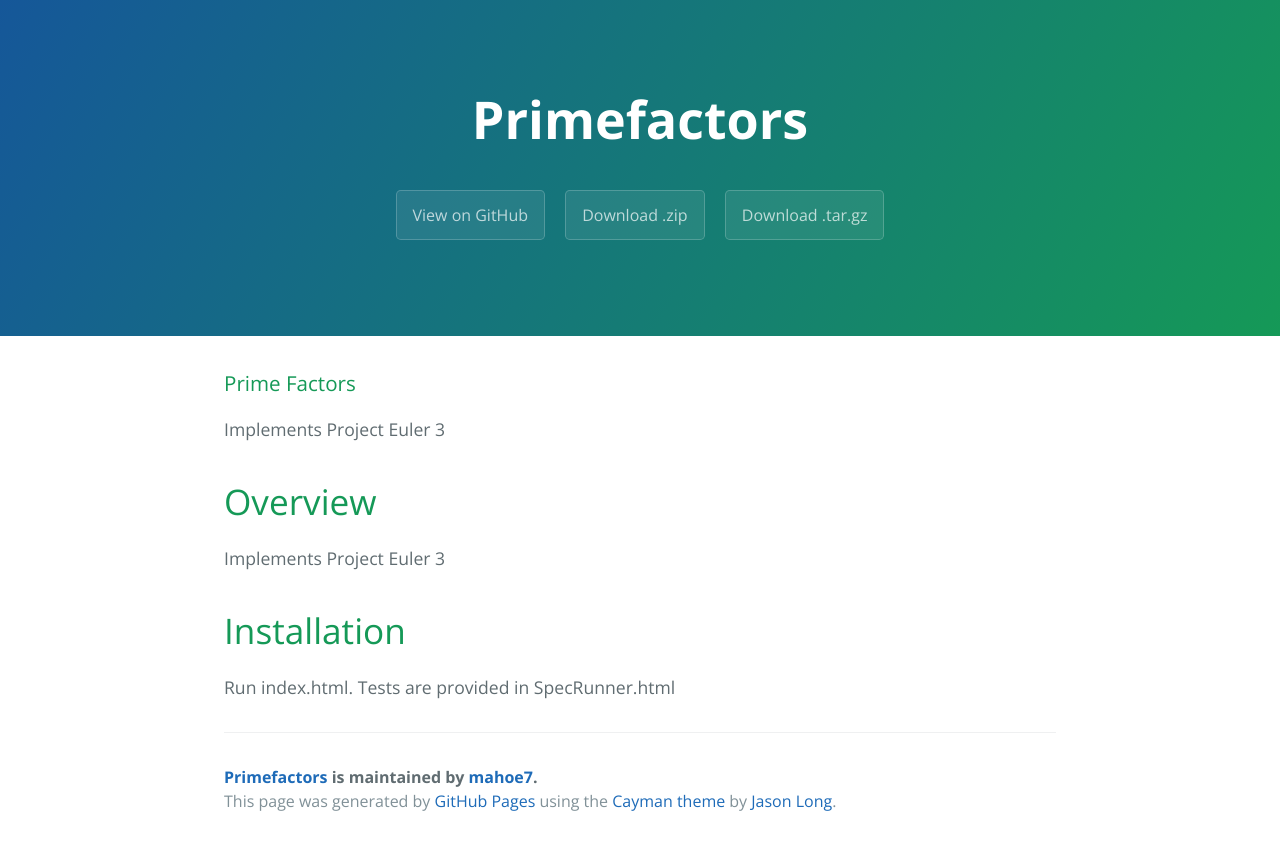
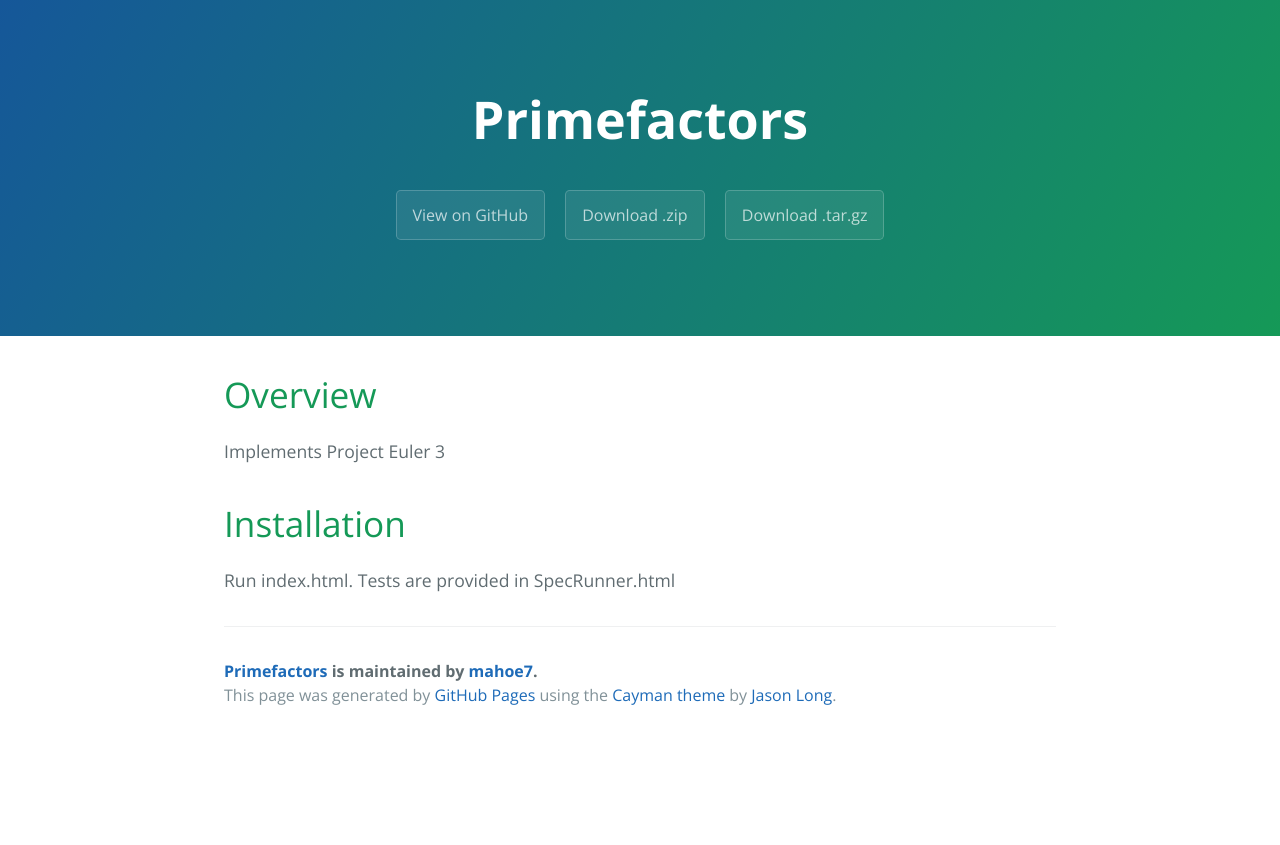
Before and after one commit to mahoe7/primefactors, a plain HTML site: page index.html in a window 1280 px wide. After the commit the page ends 800 px from the top, so only its background shows below. Drawn offline with nearby package versions, Linux system fonts and the light colour scheme.

Commit message:
Create gh-pages branch via GitHub

```diff
--- a/index.html
+++ b/index.html
@@ -19,12 +19,7 @@
     </section>
 
     <section class="main-content">
-      <h3>
-<a id="prime-factors" class="anchor" href="#prime-factors" aria-hidden="true"><span class="octicon octicon-link"></span></a>Prime Factors</h3>
-
-<p>Implements Project Euler 3</p>
-
-<h1>
+      <h1>
 <a id="overview" class="anchor" href="#overview" aria-hidden="true"><span class="octicon octicon-link"></span></a>Overview</h1>
 
 <p>Implements Project Euler 3</p>
--- a/params.json
+++ b/params.json
@@ -1 +1 @@
-{"name":"Primefactors","tagline":"","body":"### Prime Factors\r\nImplements Project Euler 3\r\n\r\n#Overview\r\nImplements Project Euler 3\r\n\r\n#Installation\r\nRun index.html. Tests are provided in SpecRunner.html\r\n","google":"","note":"Don't delete this file! It's used internally to help with page regeneration."}
+{"name":"Primefactors","tagline":"","body":"#Overview\r\nImplements Project Euler 3\r\n\r\n#Installation\r\nRun index.html. Tests are provided in SpecRunner.html\r\n","google":"","note":"Don't delete this file! It's used internally to help with page regeneration."}
```
